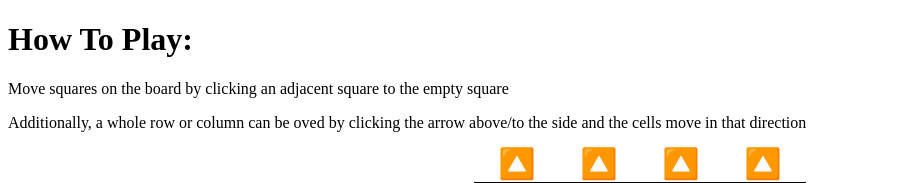
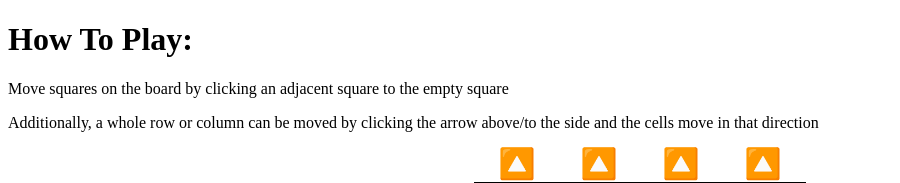
Before and after one commit to Kyruski/15-puzzle-board, a React (Vite) app: page / in a window 1280 px wide. Shown: the top 183 px of the page, without its empty margins (0-900 px from the left). Built offline with nearby package versions, Linux system fonts and the light colour scheme.

Commit message:
Fixes some styling and the README

```diff
--- a/src/App.tsx
+++ b/src/App.tsx
@@ -16,7 +16,7 @@ function App() {
       </div>
       <div>
         <p>
-          Additionally, a whole row or column can be oved by clicking the arrow above/to the side and the cells move in that direction
+          Additionally, a whole row or column can be moved by clicking the arrow above/to the side and the cells move in that direction
         </p>
       </div>
       <Board />
--- a/src/Components/Board.tsx
+++ b/src/Components/Board.tsx
@@ -2,7 +2,7 @@ import React, { useState } from 'react';
 import { square } from '../types';
 import { BoardRow } from './BoardRow';
 import { ControlRow } from './ControlRow';
-import { BoardContainer, GameContainer, TopBottomContainer, BottomControl, TopControl } from './elements';
+import { BoardContainer, GameContainer, BottomControl, TopControl, BoardRowContainer } from './elements';
 
 const initialBoard = (): [square[][], number[]] => {
   const nums = Array(16).fill(null); //create empty array with 'null'
@@ -84,17 +84,17 @@ export const Board = () => {
   return (
     <GameContainer>
       <BoardContainer>
-        <TopBottomContainer>
+        <BoardRowContainer>
           <TopControl>
             <ControlRow row={controllRow} moveMultiple={moveMultiple} arrow={'top'} />
           </TopControl>
-        </TopBottomContainer>
+        </BoardRowContainer>
         {board.map((row, index) => (<BoardRow row={row} handleSquareClick={handleSquareClick} moveMultiple={moveMultiple} rowIndex={index} key={`row${index}`} />))}
-        <TopBottomContainer>
+        <BoardRowContainer>
           <BottomControl>
             <ControlRow row={controllRow} moveMultiple={moveMultiple} arrow={'bottom'} />
           </BottomControl>
-        </TopBottomContainer>
+        </BoardRowContainer>
       </BoardContainer>
     </GameContainer>
   )
--- a/src/Components/elements.tsx
+++ b/src/Components/elements.tsx
@@ -44,10 +44,6 @@ export const TopBottomControl = styled(GenericControl)`
   text-align: center;
 `;
 
-export const TopBottomContainer = styled.div`
-  position: relative;
-`;
-
 export const TopControl = styled(TopBottomControl)`
   top: -68px;
 `;
```
Also changed, not shown: 1 other file (tests, documents, lock files or other folders).
